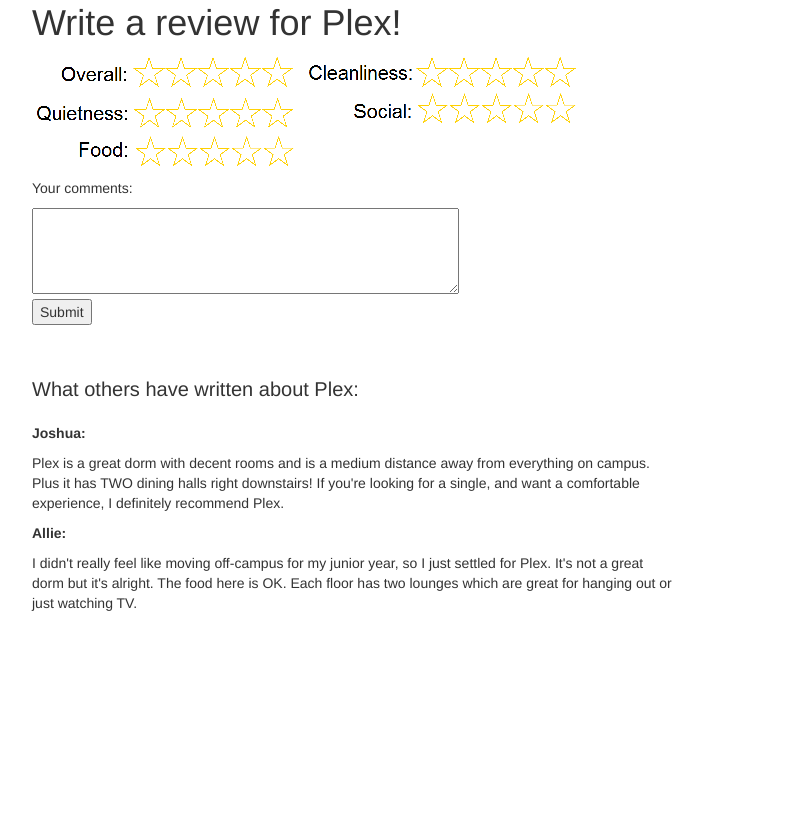
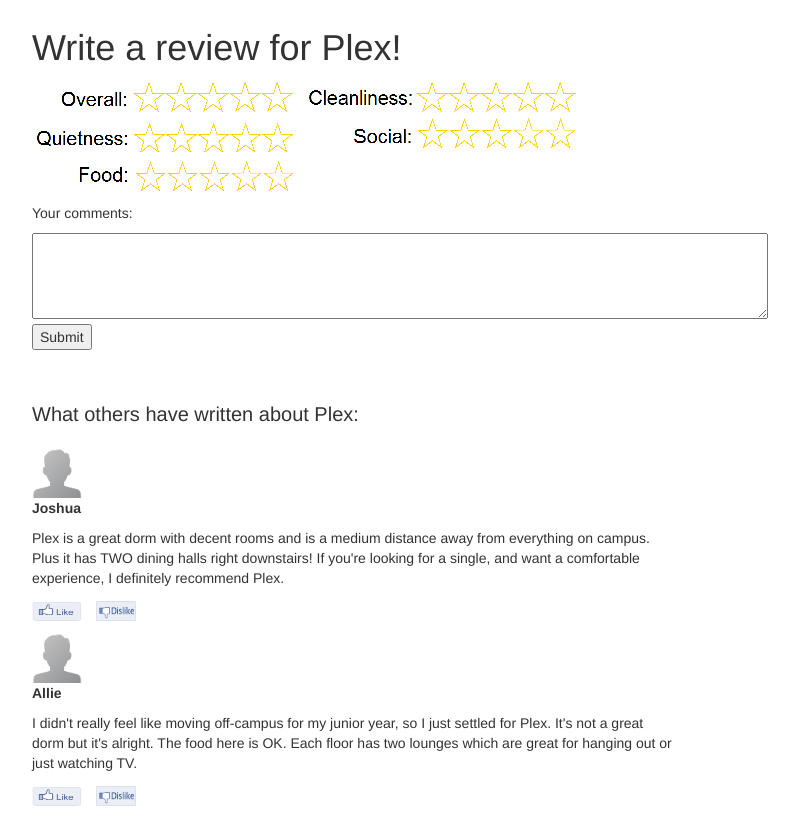
Before and after one commit to TheZallen/inHouse, a plain HTML site: page plex.html in a window 1280 px wide. Shown: the part 799-1637 px from the top of the page, without its empty margins (68-867 px from the left). Before the commit the page ends 1442 px from the top, so only its background shows below. Drawn offline with nearby package versions, Linux system fonts and the light colour scheme.

Commit message:
added like dislike button

```diff
--- a/plex.css
+++ b/plex.css
@@ -11,8 +11,8 @@ body {
 
 #plex
 {
-	width: 90%;
-	margin-top: 25px;
+	width: 80%;
+	margin-top: 50px;
 	margin-left: 60px;
 
 }
@@ -20,7 +20,7 @@ body {
 #map{
 	float: right;
 	margin-right: 50px;
-	margin-top: 50px;
+	margin-top: 75px;
 }
 
 
@@ -136,3 +136,21 @@ body {
 	font-size: 20px;
 	margin-bottom: 20px;
 }
+
+#comments .profilePicture
+{
+	height: 50px;
+}
+
+.commentButtonPictureLike
+{
+	height: 25px;
+	width: 50px;
+	margin-right: 10px;
+}
+
+.commentButtonPictureDislike
+{
+	height: 20px;
+	width: 40px;
+}
--- a/plex.html
+++ b/plex.html
@@ -115,7 +115,7 @@
         <img src="ratings.png" />
       </div>
       <p> Your comments: </p>
-    <textarea rows="4" cols="50"> </textarea>
+    <textarea rows="4" cols="88"> </textarea>
     </div>
     <div id="button">
     <button type="button"> Submit </button>
@@ -126,10 +126,12 @@
       <div id="comments-header">
         <p>What others have written about Plex:</p>
       </div>
-      <p><b>Joshua:</b></p>
-      <p>Plex is a great dorm with decent rooms and is a medium distance away from everything on campus. Plus it has TWO dining halls right downstairs! If you're looking for a single, and want a comfortable experience, I definitely recommend Plex. </p>
-      <p><b>Allie:</b></p>
+      <p><img src="profile_pic.png" class="profilePicture" /><br><b>Joshua</b></p>
+	  <p>Plex is a great dorm with decent rooms and is a medium distance away from everything on campus. Plus it has TWO dining halls right downstairs! If you're looking for a single, and want a comfortable experience, I definitely recommend Plex. </p>
+      <p><img src="like_button.png" class="commentButtonPictureLike" /> <img src="dislike_button.png" class="commentButtonPictureDislike" /></p>
+      <p><img src="profile_pic.png" class="profilePicture" /><br><b>Allie</b></p>
       <p>I didn't really feel like moving off-campus for my junior year, so I just settled for Plex. It's not a great dorm but it's alright. The food here is OK. Each floor has two lounges which are great for hanging out or just watching TV.</p>
+      <p><img src="like_button.png" class="commentButtonPictureLike" /> <img src="dislike_button.png" class="commentButtonPictureDislike" /></p>
     </div>
 
     <!-- Bootstrap core JavaScript
```
Also changed, not shown: dislike_button.png (added), like_button.png (added), profile_pic.png (added), 1 other file.
